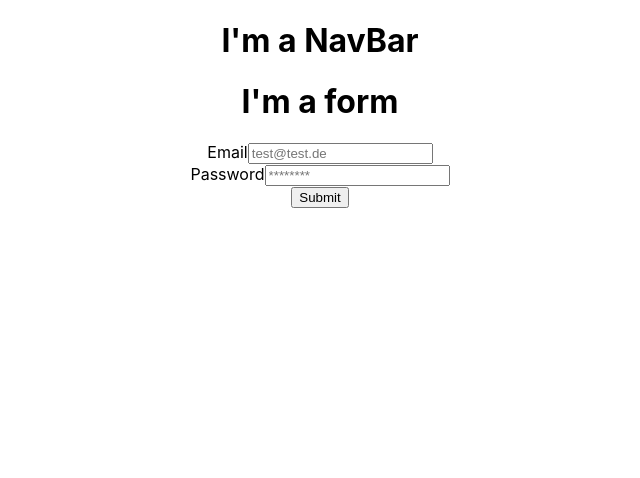
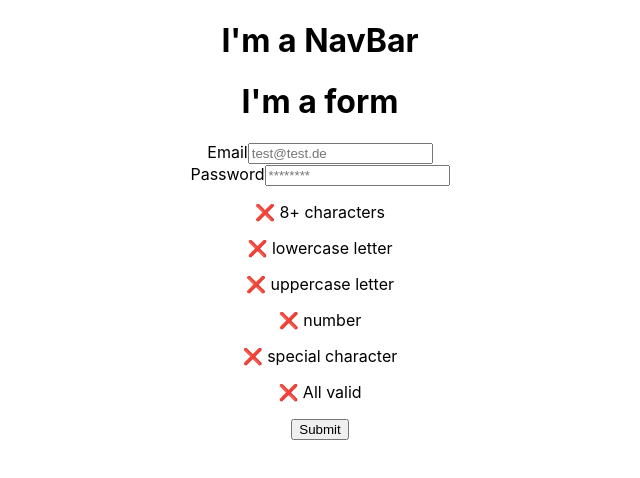
Before and after one commit to CharlesOuverleaux/Frontend-Challenge, a React (Create React App) app in the folder registration-form/: page / in a window 1280 px wide. Shown: the top 478 px of the page, without its empty margins (320-960 px from the left). Built offline with nearby package versions, Linux system fonts and the light colour scheme.

Commit message:
Added password validations

```diff
--- a/registration-form/src/components/FormSignIn.js
+++ b/registration-form/src/components/FormSignIn.js
@@ -17,6 +17,61 @@ export default function FormSignIn() {
     evt.preventDefault();
     console.log("Submitting");
   }
+
+  let validations = {
+    characterscount: false,
+    lowercase: false,
+    uppercase: false,
+    decimal: false,
+    special: false
+  }
+
+  let validity = false;
+
+  // logic
+  // 8 or more characters X
+  // 1 or more lowercase letters X
+  // 1 or more uppercase letters X
+  // 1 or more decimal characters X
+  // 1 or more special characters X
+
+  let pwd = values.password.trim();
+  if (pwd.length >= 8) {
+    console.log("✅ Password long engouh")
+    validations.characterscount = true;
+  }
+
+  if (/[a-z]/.test(pwd)) {
+    console.log("Password has a lowercase");
+    validations.lowercase = true;
+  }
+
+  if (/[A-Z]/.test(pwd)) {
+    console.log("Password has a Uppercase");
+    validations.uppercase = true;
+  }
+
+  if (/\d/.test(pwd)) {
+    console.log("Password has a Decimal");
+    validations.decimal = true;
+  }
+
+  if (/\W/.test(pwd)) {
+    console.log("Password has a special Charachter");
+    validations.special = true;
+  }
+
+  for (const check in validations) {
+    console.log(`${check}: ${validations[check]}`);
+  }
+
+
+  if (Object.values(validations).every(Boolean)) {
+    validity = true;
+  } else {
+    validity = false;
+  }
+
 
   return (
     <div className='FormSignIn'>
@@ -46,6 +101,15 @@ export default function FormSignIn() {
             onChange={handleChange}
           />
         </div>
+        {/* replace by favicons */}
+        <div className="form-validations">
+          <p>{validations.characterscount ? "✔️" : "❌"} 8+ characters</p>
+          <p>{validations.lowercase ? "✔️" : "❌"} lowercase letter</p>
+          <p>{validations.uppercase ? "✔️" : "❌"} uppercase letter</p>
+          <p>{validations.decimal ? "✔️" : "❌"} number</p>
+          <p>{validations.special ? "✔️" : "❌"} special character</p>
+          <p>{validity ? "✔️" : "❌"} All valid</p>
+        </div>
         <div className="form-submit">
           <input type="submit" value="Submit" />
         </div>
```
